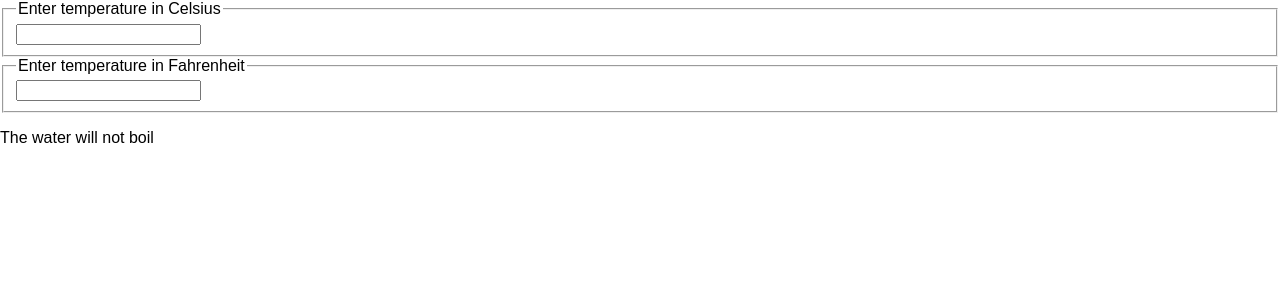
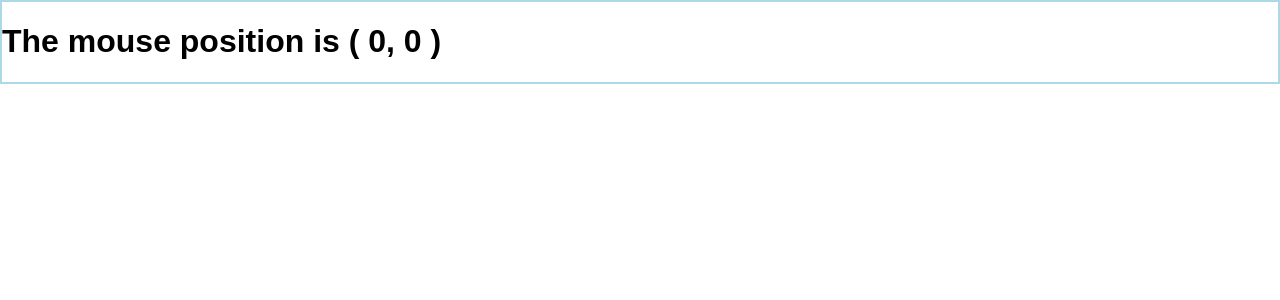
Before and after one commit to cosmycoder/Searchable-Product-Filter, a React (Create React App) app: page / in a window 1280 px wide. Shown: the top 300 px of the page. Built offline with nearby package versions, Linux system fonts and the light colour scheme.

Commit message:
Render Props - Mouse Tracker example

```diff
--- /dev/null
+++ b/src/MousePointerTracker.js
@@ -0,0 +1,57 @@
+import React, { Component } from 'react';
+
+/**
+ * Render-Props Sample
+ * render props refer to a simple technique for sharing code between React components
+ * using a prop whose value is a function
+ *
+ * A component using a render prop takes a function that returns a React element
+ * and calls it instead of implementing its own render logic
+ *
+ * By using a prop to define what is rendered, the component just injects functionality
+ * without needing to know how it is being applied to the UI
+ */
+
+class Mouse extends React.Component {
+    constructor(props) {
+        super(props);
+        this.state = {
+            x: 0,
+            y: 0
+        };
+        this.handleMouseMove = this.handleMouseMove.bind(this);
+    }
+
+    handleMouseMove(e) {
+        this.setState({
+            x: e.clientX,
+            y: e.clientY
+        });
+    }
+
+    render() {
+        let currentState = this.state;
+        console.log('currentState : ', currentState);
+        return (
+            // passing the (x, y) coordinates to this.props.render() function
+            <div style={{ height: '100%' }} onMouseMove={this.handleMouseMove}>
+                {this.props.render(currentState)}
+            </div>
+        )
+    }
+}
+
+class MousePointerTracker extends React.Component {
+    render() {
+        console.log('MousePointerTracker component');
+        return (
+            <div style={{ height: '100%', border: '2px solid lightblue' }} >
+                <Mouse render={ ({x, y}) => (
+                    <h1>The mouse position is ( {x}, {y} )</h1>
+                )}/>
+            </div>
+        )
+    }
+}
+
+export default MousePointerTracker;
--- a/src/index.js
+++ b/src/index.js
@@ -4,6 +4,7 @@ import './index.css';
 import App from './App';
 import FilterableProductTable from './ProductDetails';
 import Calculator from './TemperatureCalculator';
+import MousePointerTracker from './MousePointerTracker';
 import registerServiceWorker from './registerServiceWorker';
 
 
@@ -17,9 +18,9 @@ const PRODUCTS = [
 ];
 
 ReactDOM.render(
-    <Calculator />,
+    <MousePointerTracker />,
     document.getElementById('root')
-)
+);
 
 registerServiceWorker();
 /*
@@ -27,10 +28,17 @@ ReactDOM.render(<App />, document.getElementById('root'));
 registerServiceWorker();
 */
 
-/* Searchable Product Details Filter
+/* Searchable Product Details Filter - Thinking in React
 ReactDOM.render(
     <FilterableProductTable
         products={PRODUCTS}
     />, document.getElementById('root')
 );
 */
+
+/* Temperature Calculator - Lifting Up State
+ReactDOM.render(
+    <Calculator />,
+    document.getElementById('root')
+)
+*/
```
